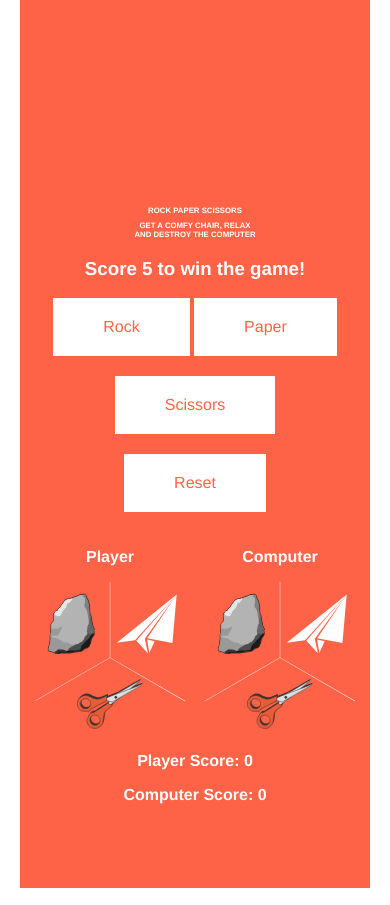
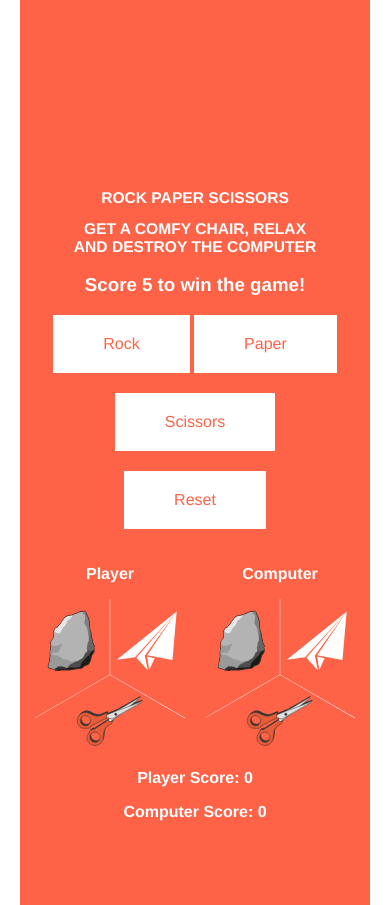
Before and after one commit to MichalTheBear/rock-paper-scissors, a plain HTML site: page index.html in a window 390 px wide. Drawn offline with Linux system fonts and the light colour scheme.

Commit message:
Add files via upload

```diff
--- a/app.css
+++ b/app.css
@@ -101,7 +101,7 @@ canvas {
 
     h1,
     h2 {
-        font-size: 2vw;
+        font-size: 4vw;
     }
 
 }
```
